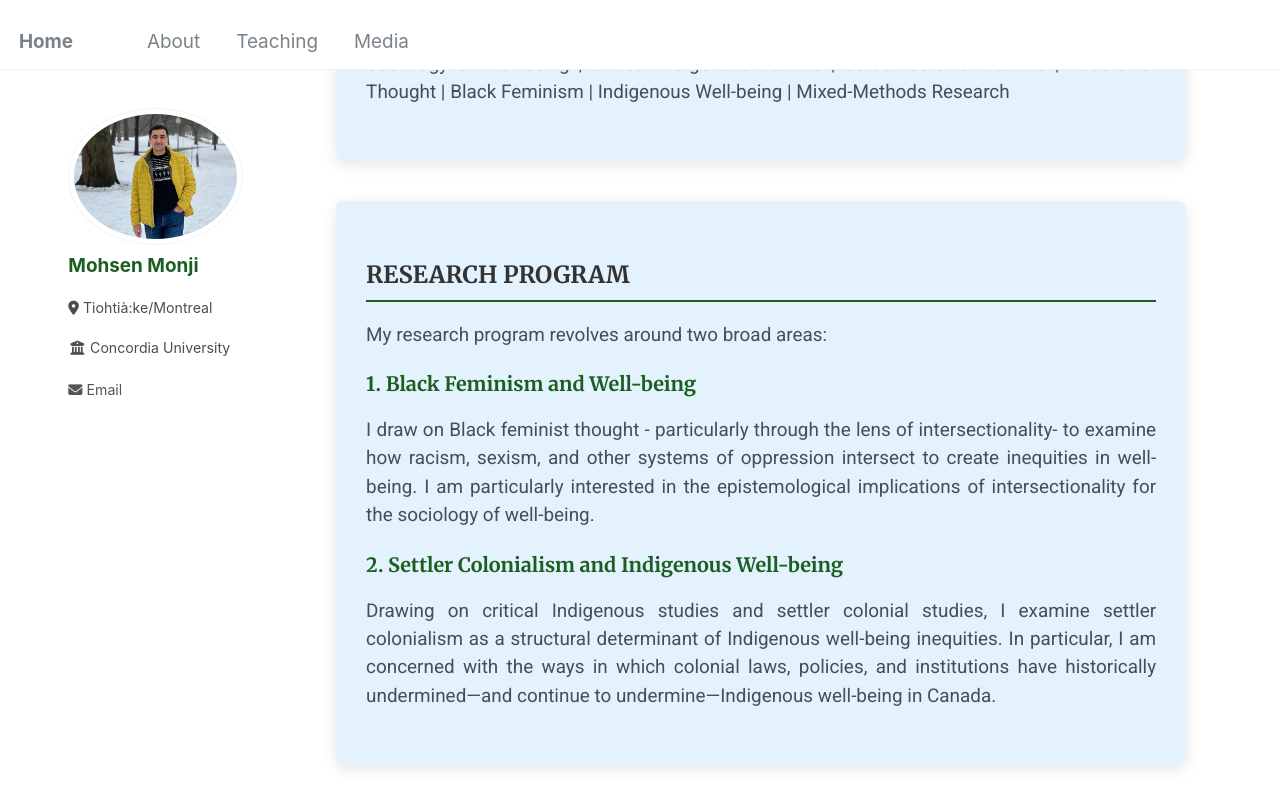
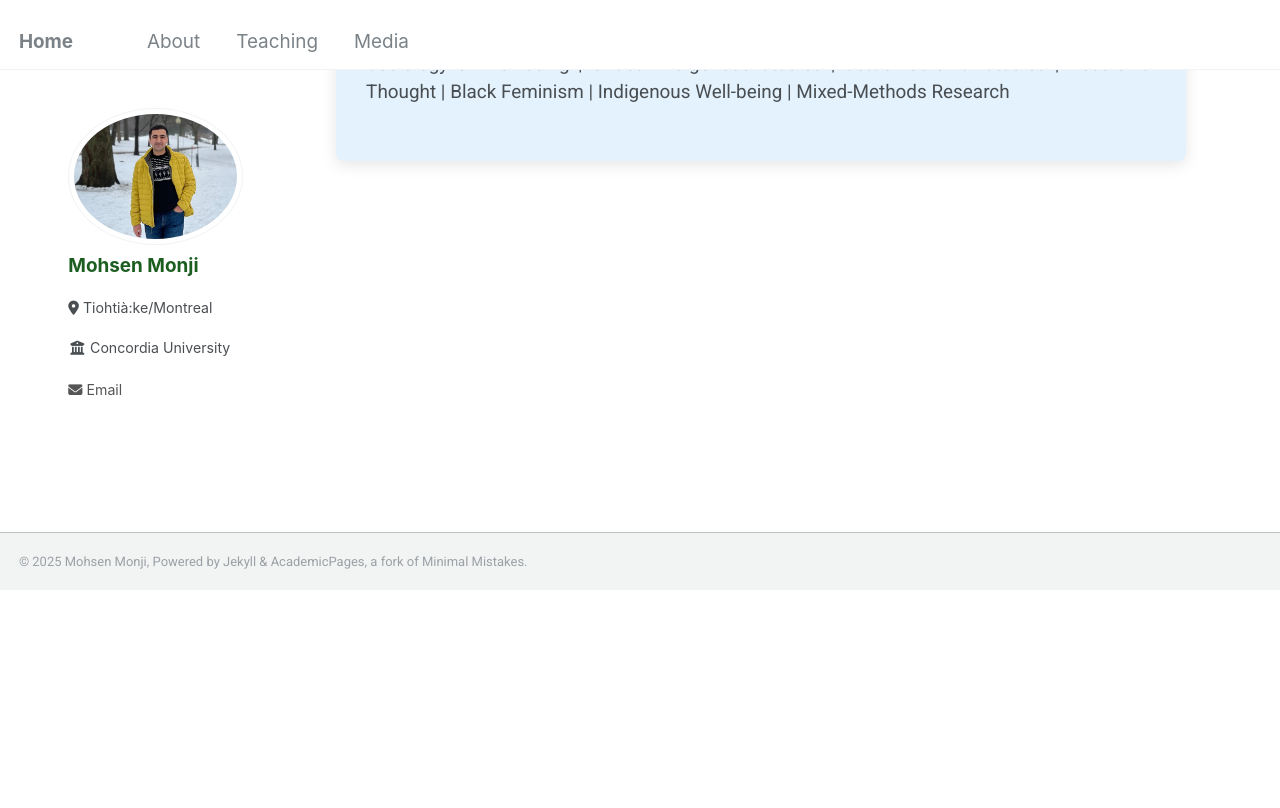
Before and after one commit to Mohsnmonji/mohsnmonji.github.io, a Jekyll site: the page built from about-me.md, in a window 1280 px wide and 900 px high, scrolled down 686 px. Shown: the top 808 px of the window. Built offline with Jekyll 4.4.1, drawn with Linux system fonts in a browser that asks for light colours; after the commit the page ends 1276 px from its top, so only the background shows below that.

Commit message:
Update about-me.md

```diff
--- a/about-me.md
+++ b/about-me.md
@@ -70,21 +70,3 @@ author_profile: true
     Sociology of Well-being | Critical Indigenous Studies | Settler Colonial Studies | Decolonial Thought | Black Feminism | Indigenous Well-being | Mixed-Methods Research
   </p>
 </div>
-
-<!-- CARD 3: RESEARCH PROGRAM -->
-<div class="about-card">
-  <h2>RESEARCH PROGRAM</h2>
-
-  <p>My research program revolves around two broad areas:</p>
-
-  <h4>1. Black Feminism and Well-being</h4>
-  <p>
-    I draw on Black feminist thought - particularly through the lens of intersectionality- to examine how racism, sexism, and other systems of oppression intersect to create inequities in well-being. I am particularly interested in the epistemological implications of intersectionality for the sociology of well-being.
-  </p>
-
-  <h4>2. Settler Colonialism and Indigenous Well-being</h4>
-  <p>
-    Drawing on critical Indigenous studies and settler colonial studies, I examine settler colonialism as a structural determinant of Indigenous well-being inequities. In particular, I am concerned with the ways in which colonial laws, policies, and institutions have historically undermined—and continue to undermine—Indigenous well-being in Canada.
-  </p>
-
-</div>
```
